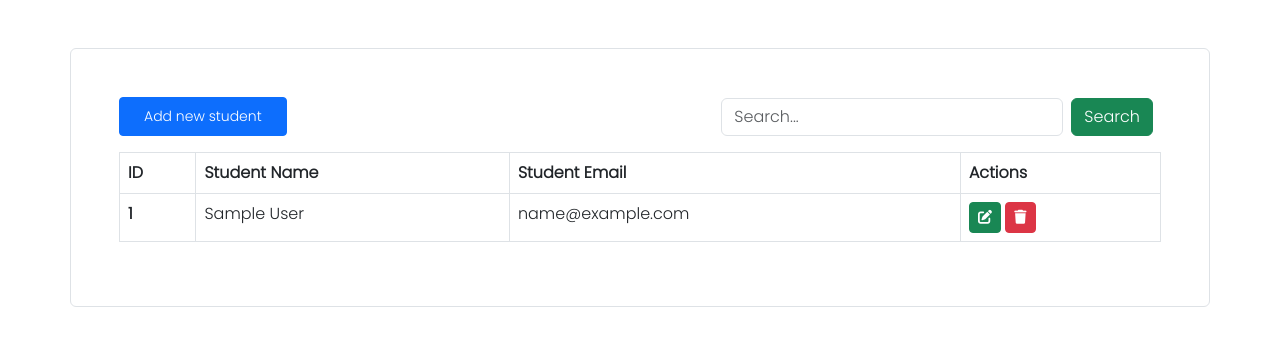
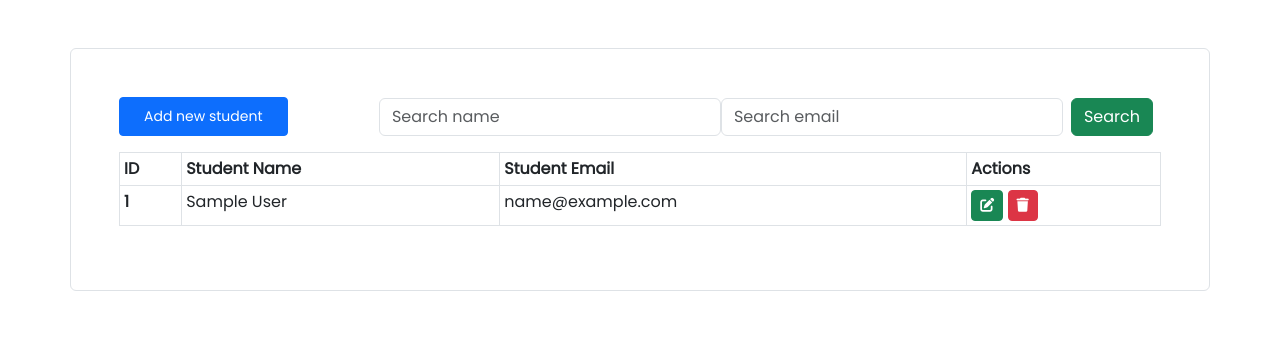
Before and after one commit to MyschoRed/crud-and-search, a Django app: page / in a window 1280 px wide. Shown: the top 346 px of the page. Run offline with Django 4.2, Linux system fonts and the light colour scheme; tables that the repository leaves empty hold one stand-in row (values such as "Sample post").

Commit message:
change search and added class based view

```diff
--- a/core/templates/index.html
+++ b/core/templates/index.html
@@ -9,7 +9,7 @@
         integrity="sha384-9ndCyUaIbzAi2FUVXJi0CjmCapSmO7SnpJef0486qhLnuZ2cdeRhO02iuK6FUUVM" crossorigin="anonymous">
     <link rel="preconnect" href="https://fonts.googleapis.com">
     <link rel="preconnect" href="https://fonts.gstatic.com" crossorigin>
-    <link href="https://fonts.googleapis.com/css2?family=Poppins:wght@200;300&display=swap" rel="stylesheet">
+    <link href="https://fonts.googleapis.com/css2?family=Poppins:wght@300;400&display=swap" rel="stylesheet">
     <link rel="stylesheet" href="https://cdnjs.cloudflare.com/ajax/libs/font-awesome/6.4.0/css/all.min.css"
         integrity="sha512-iecdLmaskl7CVkqkXNQ/ZH/XLlvWZOJyj7Yy7tcenmpD1ypASozpmT/E0iPtmFIB46ZmdtAc9eNBvH0H/ZpiBw=="
         crossorigin="anonymous" referrerpolicy="no-referrer" />
@@ -36,13 +36,17 @@
             <div>
                 <form action="" method="post" class="d-flex">
                     {% csrf_token %}
-                    <input type="search" value="{{query}}" name="searchquery" class="form-control" placeholder="Search...">
+                    <input type="search" value="{{query}}" name="searchqueryname" class="form-control"
+                        placeholder="Search name">
+                    <input type="search" value="{{query}}" name="searchqueryemail" class="form-control"
+                        placeholder="Search email">
+                    <p>{{query}}</p>
                     <button class="btn btn-success mx-2" name="search">Search</button>
                 </form>
             </div>
         </div>
 
-        <table class="table table-bordered mt-3">
+        <table class="table table-sm table-bordered table-hover mt-3">
             <thead>
                 <tr>
                     <th scope="col">ID</th>
--- a/core/views.py
+++ b/core/views.py
@@ -35,8 +35,12 @@ def index(request):
             messages.success(request, 'Student deleted successfully')
 
         elif 'search' in request.POST:
-            query = request.POST.get('searchquery')
-            students = Student.objects.filter(Q(name__icontains=query) | Q(email__icontains=query))
+            if request.POST.get('searchqueryname'):
+                query = request.POST.get('searchqueryname')
+                students = Student.objects.filter(Q(name__icontains=query))
+            elif request.POST.get('searchqueryemail'):
+                query = request.POST.get('searchqueryemail')
+                students = Student.objects.filter(Q(email__icontains=query))
 
 
     ctx = {
@@ -44,3 +48,58 @@ def index(request):
         'query': query
     }
     return render(request, 'index.html', ctx)
+
+# Class Based View alternative
+# from django.views.generic import TemplateView
+# class IndexView(TemplateView):
+    template_name = 'index.html'
+
+    def get_context_data(self, **kwargs):
+        context = super().get_context_data(**kwargs)
+        students = Student.objects.all()
+        query = ''
+        context['students'] = students
+        context['query'] = query
+        return context
+
+    def post(self, request, *args, **kwargs):
+        students = Student.objects.all()
+        query = ''
+
+        if 'add' in request.POST:
+            name = request.POST.get('name')
+            email = request.POST.get('email')
+            Student.objects.create(name=name, email=email)
+            messages.success(request, "Študent úspešne pridaný")
+
+        elif 'update' in request.POST:
+            id = request.POST.get('id')
+            name = request.POST.get('name')
+            email = request.POST.get('email')
+
+            update_student = Student.objects.get(id=id)
+            update_student.name = name
+            update_student.email = email
+            update_student.save()
+
+            messages.success(request, 'Študent úspešne aktualizovaný')
+
+        elif 'delete' in request.POST:
+            id = request.POST.get('id')
+            Student.objects.get(id=id).delete()
+
+            messages.success(request, 'Študent úspešne vymazaný')
+
+        elif 'search' in request.POST:
+            if request.POST.get('searchqueryname'):
+                query = request.POST.get('searchqueryname')
+                students = Student.objects.filter(Q(name__icontains=query))
+            elif request.POST.get('searchqueryemail'):
+                query = request.POST.get('searchqueryemail')
+                students = Student.objects.filter(Q(email__icontains=query))
+
+        context = {
+            'students': students,
+            'query': query
+        }
+        return self.render_to_response(context)
```
